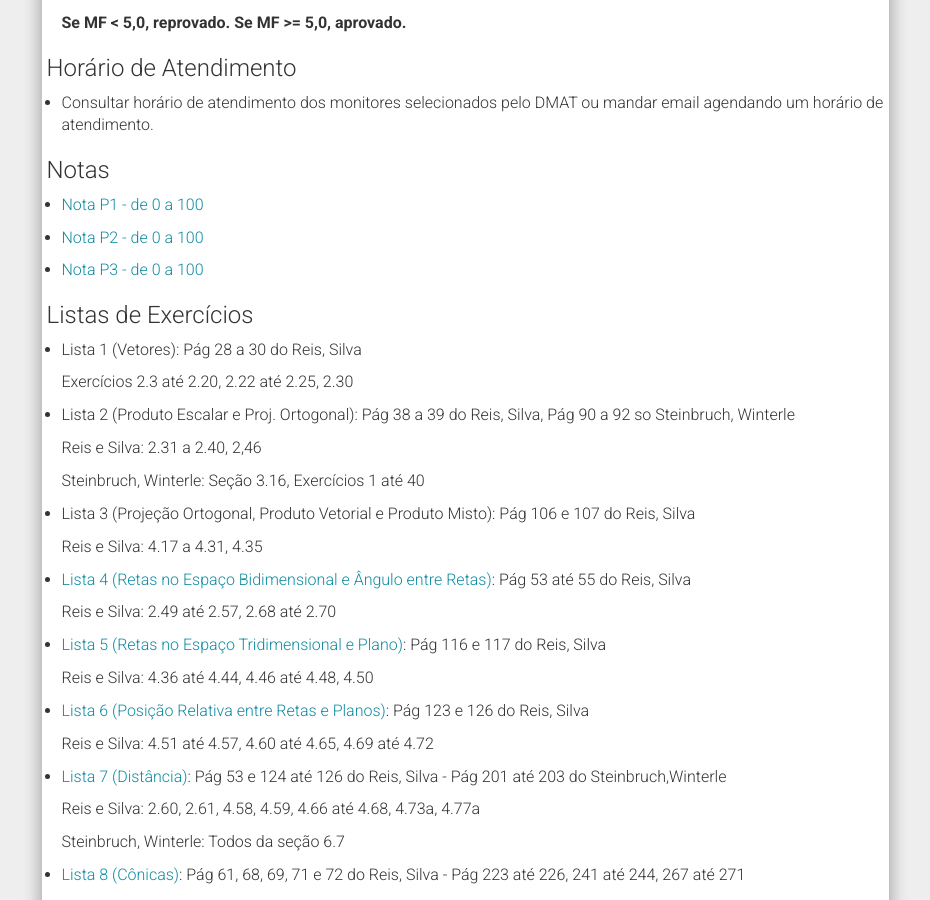
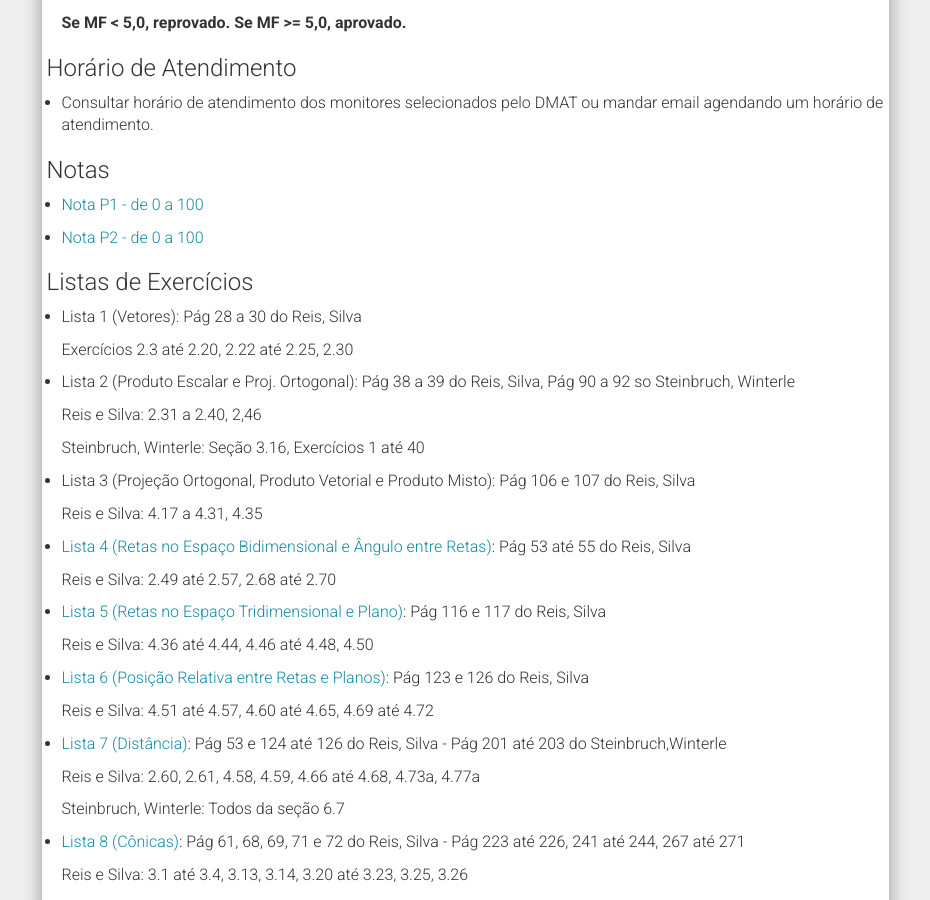
Before and after one commit to chunggnuhc/chunggnuhc.github.io, a Jekyll site: the page built from CM045-GA-1sem2018.md, in a window 1280 px wide and 900 px high, scrolled down 1703 px. Shown: the whole window, without its empty margins (321-1251 px from the left). Built offline with Jekyll 4.4.1, drawn with Linux system fonts in a browser that asks for light colours; nearby versions of some CDN libraries.

Commit message:
Update CM045-GA-1sem2018.md

```diff
--- a/CM045-GA-1sem2018.md
+++ b/CM045-GA-1sem2018.md
@@ -90,7 +90,7 @@
 
 - [Nota P2 - de 0 a 100](/disciplinas1sem2018/Nota P2 - CM045 - Site.pdf)
 
-- [Nota P3 - de 0 a 100](/disciplinas1sem2018/Nota P3 - CM045 - Site.pdf)
+
 
 <h3>Listas de Exercícios</h3>
 
```
